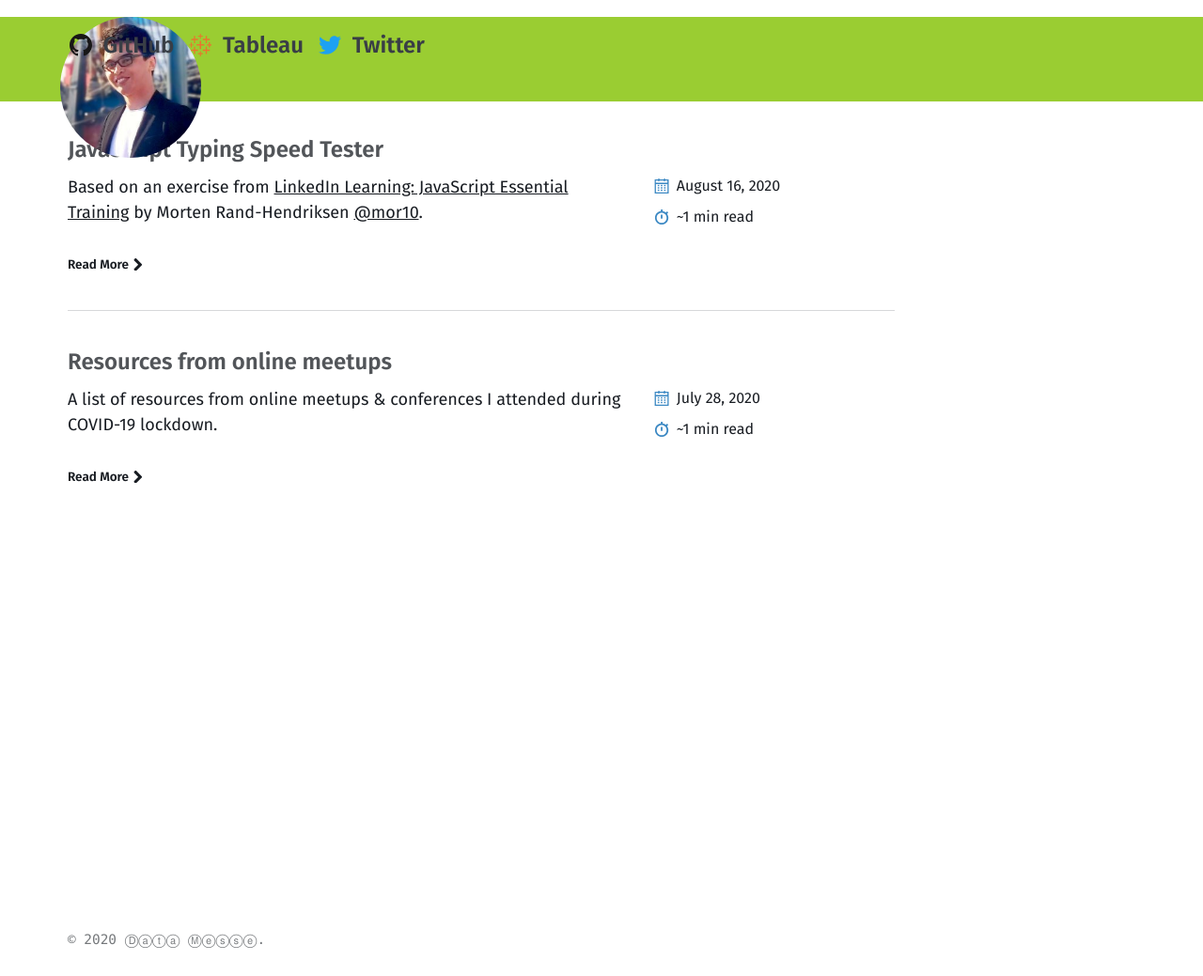
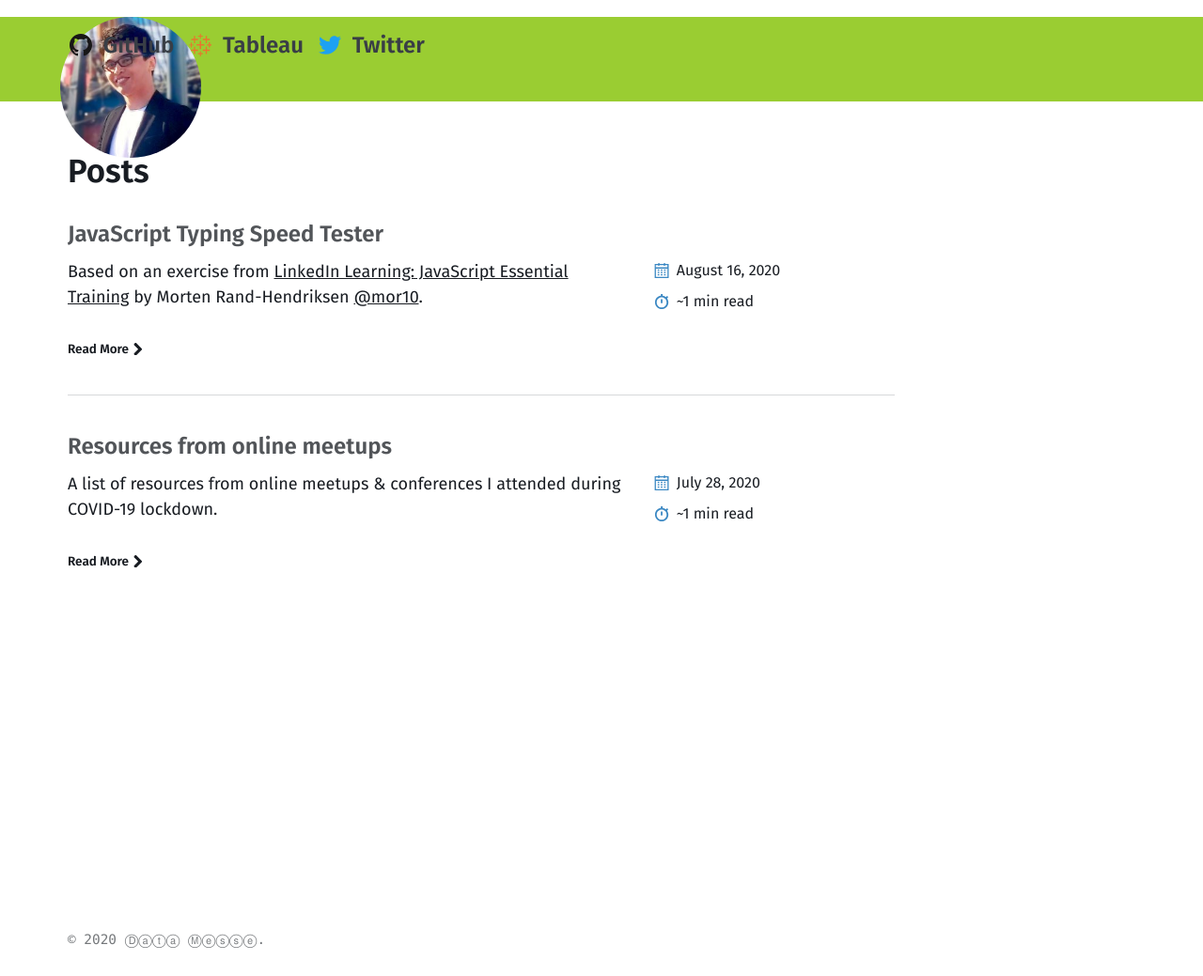
Before and after one commit to datamesse/blog, a Jekyll site: the page built from index.md, in a window 1280 px wide. Shown: the whole page at 94% size. Built offline with Jekyll 4.4.1, drawn with Linux system fonts in a browser that asks for light colours.

Commit message:
Update _global.scss

```diff
--- a/_sass/basically-basic/_global.scss
+++ b/_sass/basically-basic/_global.scss
@@ -13,6 +13,9 @@
   position: absolute;
   top: 0px;
   left: 0px;
+}
+.page-content{
+  padding-top: 90px;
 }
 
 .site-title {
```
